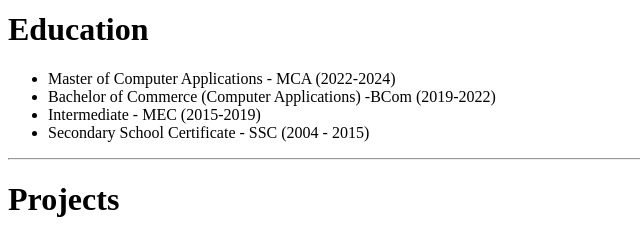
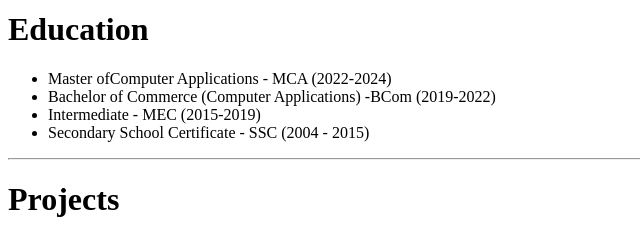
Before and after one commit to vamshikrish03/my-resume, a plain HTML site: page index.html in a window 1280 px wide. Shown: the part 428-665 px from the top of the page, 0-640 px from the left. Drawn offline with Linux system fonts and the light colour scheme.

Commit message:
Update index.html

```diff
--- a/index.html
+++ b/index.html
@@ -15,7 +15,7 @@
     <h1>Education</h1>
 
         <ul>
-            <li>Master of Computer Applications - MCA (2022-2024)  </li>
+            <li>Master ofComputer Applications - MCA (2022-2024)  </li>
             <li>Bachelor of Commerce (Computer Applications) -BCom (2019-2022)</li>
             <li>Intermediate - MEC (2015-2019)</li>
             <li>Secondary School Certificate - SSC (2004 - 2015)</li>
@@ -77,4 +77,5 @@
 
 
 </body>
+
 </html>
```
